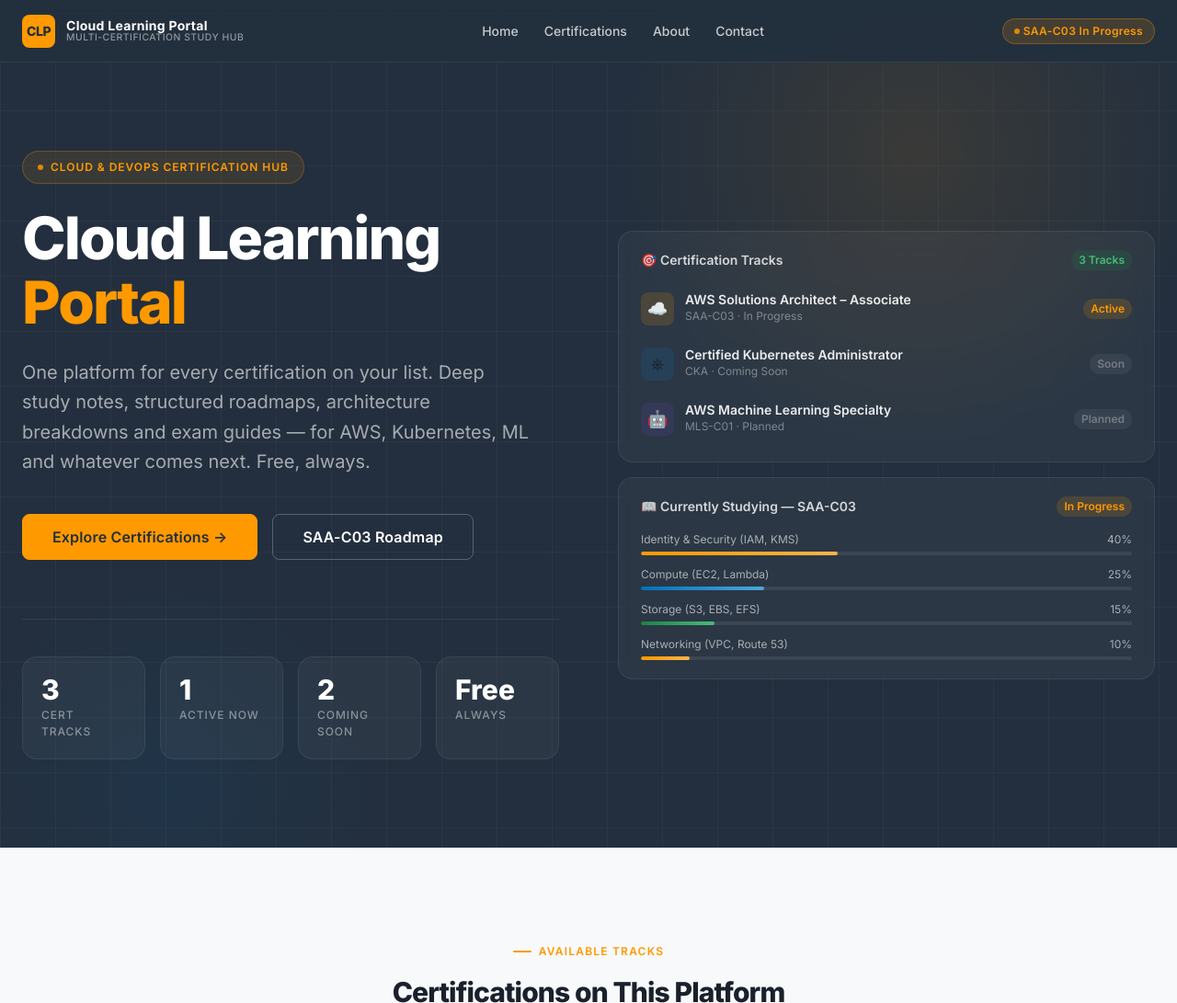
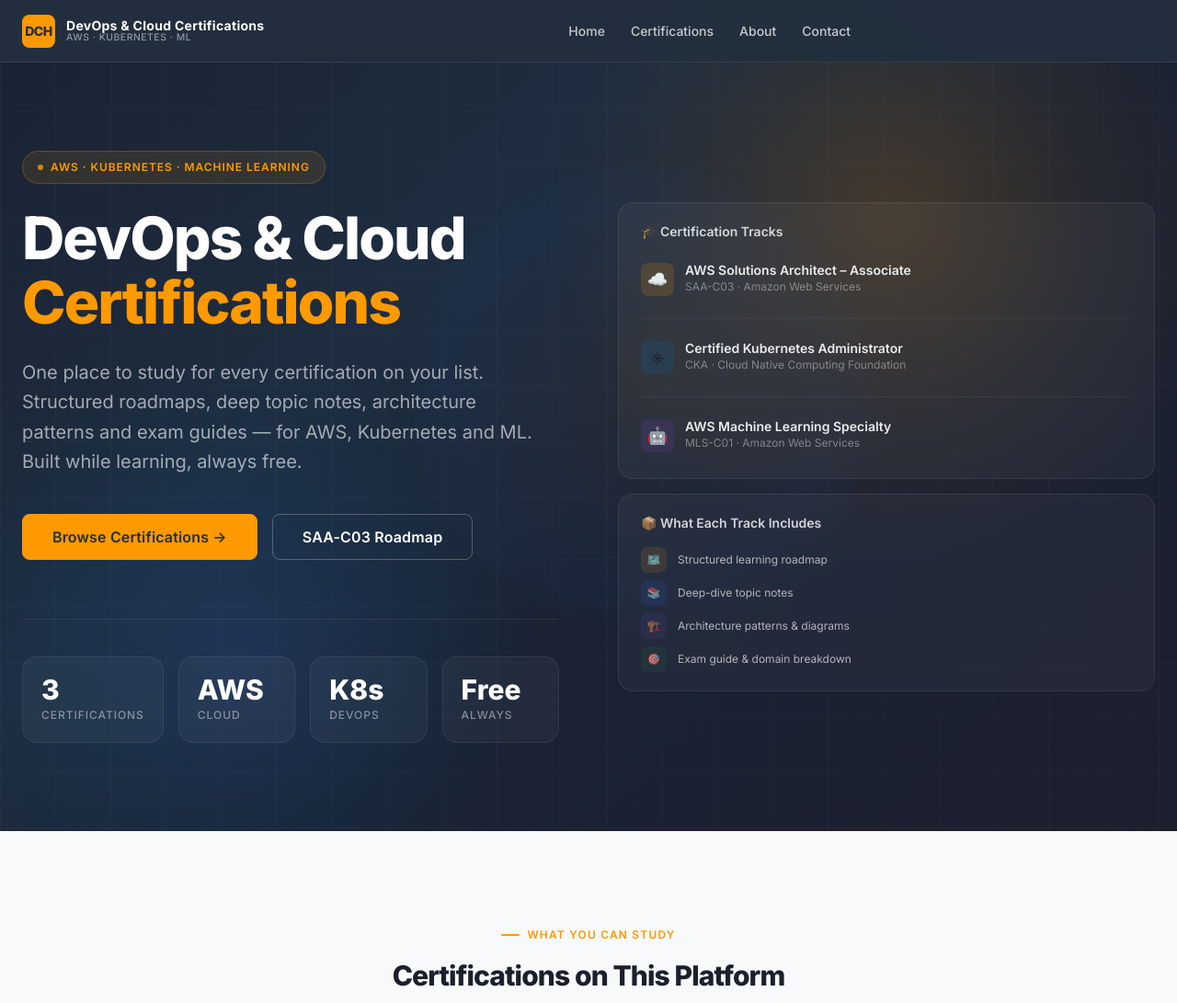
Before and after one commit to anilcloudsoftware-eng/aws-saa-c03, a plain HTML site: page index.html in a window 1280 px wide. Shown: the top 1091 px of the page at 92% size. Drawn offline with Linux system fonts and the light colour scheme.

Commit message:
rebrand: rename to DevOps & Cloud Certifications Hub, remove all status labels - Renamed portal: Cloud Learning Portal -> DevOps & Cloud Certifications Hub (DCH) - Updated logo icon CLP -> DCH, tagline -> AWS · Kubernetes · ML - Updated page title and meta description - Removed SAA-C03 In Progress badge from navbar - Replaced hero right panels (progress bars + status) with clean cert list + what-you-get panel - Hero stats: removed Active Now / Coming Soon counts, replaced with AWS / K8s / Free - Hero eyebrow: now shows AWS · Kubernetes · Machine Learning - Removed all status badges from cert cards (Active, Coming Soon, Planned) - Removed all progress bars and percentages from cert cards - CKA and ML card buttons: View Details (no status implied) - Hero background: orange+blue dual radial glow on dark gradient - Updated footer brand name and cert links (no status badges) - Updated roadmap.html navbar and footer to match new brand

```diff
--- a/index.html
+++ b/index.html
@@ -3,8 +3,8 @@
 <head>
   <meta charset="UTF-8" />
   <meta name="viewport" content="width=device-width, initial-scale=1.0" />
-  <meta name="description" content="Cloud Learning Portal — study notes, roadmaps and exam guides for AWS, Kubernetes, ML and other cloud certifications." />
-  <title>Cloud Learning Portal — AWS · CKA · ML Certifications</title>
+  <meta name="description" content="DevOps & Cloud Certifications Hub — in-depth study notes, roadmaps and exam guides for AWS SAA-C03, Kubernetes CKA and AWS ML Specialty." />
+  <title>DevOps &amp; Cloud Certifications Hub — AWS · CKA · ML</title>
   <link rel="preconnect" href="https://fonts.googleapis.com" />
   <link rel="preconnect" href="https://fonts.gstatic.com" crossorigin />
   <link href="https://fonts.googleapis.com/css2?family=Inter:wght@400;500;600;700;800&display=swap" rel="stylesheet" />
@@ -14,7 +14,7 @@
   <style>
     /* ── Platform Hero ── */
     .platform-hero {
-      background: var(--color-aws-dark);
+      background: linear-gradient(135deg, #1a2233 0%, #1e2d40 35%, #1a2233 60%, #1c1f2e 100%);
       min-height: 100vh;
       display: flex;
       align-items: center;
@@ -25,21 +25,30 @@
     .platform-hero__bg-grid {
       position: absolute; inset: 0;
       background-image:
-        linear-gradient(rgba(255,255,255,0.03) 1px, transparent 1px),
-        linear-gradient(90deg, rgba(255,255,255,0.03) 1px, transparent 1px);
+        linear-gradient(rgba(255,255,255,0.025) 1px, transparent 1px),
+        linear-gradient(90deg, rgba(255,255,255,0.025) 1px, transparent 1px);
       background-size: 60px 60px;
       pointer-events: none;
     }
+    /* Orange glow — AWS side (right) */
     .platform-hero__glow {
-      position: absolute; top: -20%; right: -5%;
-      width: 700px; height: 700px;
-      background: radial-gradient(circle, rgba(255,153,0,0.1) 0%, transparent 65%);
+      position: absolute; top: -15%; right: -5%;
+      width: 750px; height: 750px;
+      background: radial-gradient(circle, rgba(255,153,0,0.18) 0%, rgba(255,153,0,0.06) 40%, transparent 70%);
       border-radius: 50%; pointer-events: none;
     }
+    /* Blue glow — CKA/DevOps side (left) */
     .platform-hero__glow-2 {
-      position: absolute; bottom: -20%; left: -5%;
+      position: absolute; bottom: -15%; left: -5%;
+      width: 650px; height: 650px;
+      background: radial-gradient(circle, rgba(50,108,229,0.16) 0%, rgba(0,115,187,0.07) 40%, transparent 70%);
+      border-radius: 50%; pointer-events: none;
+    }
+    /* Subtle centre blend so the two colours meet */
+    .platform-hero__glow-3 {
+      position: absolute; top: 20%; left: 35%;
       width: 500px; height: 500px;
-      background: radial-gradient(circle, rgba(0,115,187,0.08) 0%, transparent 65%);
+      background: radial-gradient(circle, rgba(255,153,0,0.04) 0%, rgba(50,108,229,0.04) 60%, transparent 80%);
       border-radius: 50%; pointer-events: none;
     }
     .platform-hero__inner {
@@ -187,11 +196,11 @@
   <!-- Navbar -->
   <header class="navbar" role="banner">
     <div class="navbar__inner">
-      <a href="index.html" class="navbar__logo" aria-label="Cloud Learning Portal home">
-        <div class="navbar__logo-icon" aria-hidden="true">CLP</div>
+      <a href="index.html" class="navbar__logo" aria-label="DevOps & Cloud Certifications Hub home">
+        <div class="navbar__logo-icon" aria-hidden="true">DCH</div>
         <div class="navbar__logo-text">
-          <span class="navbar__logo-name">Cloud Learning Portal</span>
-          <span class="navbar__logo-tagline">Multi-Certification Study Hub</span>
+          <span class="navbar__logo-name">DevOps &amp; Cloud Certifications</span>
+          <span class="navbar__logo-tagline">AWS · Kubernetes · ML</span>
         </div>
       </a>
       <nav class="navbar__nav" role="navigation" aria-label="Main navigation">
@@ -201,7 +210,6 @@
         <a href="contact.html"    class="navbar__link">Contact</a>
       </nav>
       <div class="navbar__actions">
-        <span class="navbar__badge">SAA-C03 In Progress</span>
         <button class="navbar__hamburger" aria-label="Toggle navigation" aria-expanded="false" aria-controls="mobile-menu">
           <span></span><span></span><span></span>
         </button>
@@ -213,9 +221,9 @@
   <div class="navbar__mobile-menu" id="mobile-menu" role="navigation" aria-label="Mobile navigation">
     <a href="index.html"      class="navbar__mobile-link">🏠 Home</a>
     <a href="#certifications" class="navbar__mobile-link">🎓 Certifications</a>
-    <a href="roadmap.html"    class="navbar__mobile-link">☁️ SAA-C03 Track</a>
-    <a href="#certifications" class="navbar__mobile-link">⎈ CKA — Coming Soon</a>
-    <a href="#certifications" class="navbar__mobile-link">🤖 AWS ML — Planned</a>
+    <a href="roadmap.html"    class="navbar__mobile-link">☁️ AWS SAA-C03</a>
+    <a href="#certifications" class="navbar__mobile-link">⎈ Kubernetes CKA</a>
+    <a href="#certifications" class="navbar__mobile-link">🤖 AWS ML Specialty</a>
     <a href="about.html"      class="navbar__mobile-link">ℹ️ About</a>
     <a href="contact.html"    class="navbar__mobile-link">✉️ Contact</a>
   </div>
@@ -229,42 +237,43 @@
       <div class="platform-hero__bg-grid" aria-hidden="true"></div>
       <div class="platform-hero__glow"   aria-hidden="true"></div>
       <div class="platform-hero__glow-2" aria-hidden="true"></div>
+      <div class="platform-hero__glow-3" aria-hidden="true"></div>
 
       <div class="platform-hero__inner">
         <!-- Left: copy -->
         <div class="platform-hero__left">
           <div class="platform-hero__eyebrow">
             <span class="platform-hero__eyebrow-dot" aria-hidden="true"></span>
-            Cloud &amp; DevOps Certification Hub
+            AWS · Kubernetes · Machine Learning
           </div>
 
           <h1 class="platform-hero__title" id="hero-heading">
-            Cloud Learning<br><span>Portal</span>
+            DevOps &amp; Cloud<br><span>Certifications</span>
           </h1>
 
           <p class="platform-hero__subtitle">
-            One platform for every certification on your list. Deep study notes, structured
-            roadmaps, architecture breakdowns and exam guides — for AWS, Kubernetes, ML and
-            whatever comes next. Free, always.
+            One place to study for every certification on your list. Structured roadmaps,
+            deep topic notes, architecture patterns and exam guides — for AWS, Kubernetes
+            and ML. Built while learning, always free.
           </p>
 
           <div class="platform-hero__actions">
-            <a href="#certifications" class="btn btn--primary btn--lg">Explore Certifications →</a>
+            <a href="#certifications" class="btn btn--primary btn--lg">Browse Certifications →</a>
             <a href="roadmap.html"    class="btn btn--ghost-light btn--lg">SAA-C03 Roadmap</a>
           </div>
 
           <div class="platform-stats stagger">
             <div class="platform-stat fade-in">
               <div class="platform-stat__number">3</div>
-              <div class="platform-stat__label">Cert Tracks</div>
+              <div class="platform-stat__label">Certifications</div>
             </div>
             <div class="platform-stat fade-in">
-              <div class="platform-stat__number">1</div>
-              <div class="platform-stat__label">Active Now</div>
+              <div class="platform-stat__number">AWS</div>
+              <div class="platform-stat__label">Cloud</div>
             </div>
             <div class="platform-stat fade-in">
-              <div class="platform-stat__number">2</div>
-              <div class="platform-stat__label">Coming Soon</div>
+              <div class="platform-stat__number">K8s</div>
+              <div class="platform-stat__label">DevOps</div>
             </div>
             <div class="platform-stat fade-in">
               <div class="platform-stat__number">Free</div>
@@ -273,65 +282,67 @@
           </div>
         </div><!-- /left -->
 
-        <!-- Right: visual panels -->
+        <!-- Right: clean cert overview panel -->
         <div class="platform-hero__right" style="display:flex;flex-direction:column;gap:var(--space-4);">
 
-          <!-- Certification path panel (primary) -->
           <div class="hero__panel fade-in">
             <div class="hero__panel-header">
-              <span class="hero__panel-title">🎯 Certification Tracks</span>
-              <span class="hero__panel-badge hero__panel-badge--green">3 Tracks</span>
+              <span class="hero__panel-title">🎓 Certification Tracks</span>
             </div>
-            <div style="display:flex;flex-direction:column;gap:var(--space-2);">
+            <div style="display:flex;flex-direction:column;gap:var(--space-3);">
+
               <div class="hero__cert-item">
                 <div class="hero__cert-icon hero__cert-icon--orange">☁️</div>
                 <div class="hero__cert-info">
                   <div class="hero__cert-name">AWS Solutions Architect – Associate</div>
-                  <div class="hero__cert-meta">SAA-C03 · In Progress</div>
+                  <div class="hero__cert-meta">SAA-C03 · Amazon Web Services</div>
                 </div>
-                <span class="hero__cert-status hero__cert-status--active">Active</span>
               </div>
+
+              <div style="height:1px;background:rgba(255,255,255,0.06);margin:var(--space-1) 0;"></div>
+
               <div class="hero__cert-item">
                 <div class="hero__cert-icon hero__cert-icon--blue">⎈</div>
                 <div class="hero__cert-info">
                   <div class="hero__cert-name">Certified Kubernetes Administrator</div>
-                  <div class="hero__cert-meta">CKA · Coming Soon</div>
+                  <div class="hero__cert-meta">CKA · Cloud Native Computing Foundation</div>
                 </div>
-                <span class="hero__cert-status hero__cert-status--locked">Soon</span>
               </div>
+
+              <div style="height:1px;background:rgba(255,255,255,0.06);margin:var(--space-1) 0;"></div>
+
               <div class="hero__cert-item">
-                <div class="hero__cert-icon" style="background:rgba(107,70,193,0.15);">🤖</div>
+                <div class="hero__cert-icon" style="background:rgba(107,70,193,0.18);">🤖</div>
                 <div class="hero__cert-info">
                   <div class="hero__cert-name">AWS Machine Learning Specialty</div>
-                  <div class="hero__cert-meta">MLS-C01 · Planned</div>
+                  <div class="hero__cert-meta">MLS-C01 · Amazon Web Services</div>
                 </div>
-                <span class="hero__cert-status hero__cert-status--locked">Planned</span>
               </div>
+
             </div>
           </div>
 
-          <!-- SAA-C03 active study progress (secondary — shows what's live now) -->
+          <!-- What you get panel -->
           <div class="hero__panel fade-in">
             <div class="hero__panel-header">
-              <span class="hero__panel-title">📖 Currently Studying — SAA-C03</span>
-              <span class="hero__panel-badge">In Progress</span>
+              <span class="hero__panel-title">📦 What Each Track Includes</span>
             </div>
-            <div class="hero__progress-list">
-              <div class="hero__progress-item">
-                <div class="hero__progress-label"><span>Identity &amp; Security (IAM, KMS)</span><span>40%</span></div>
-                <div class="hero__progress-bar"><div class="hero__progress-fill" data-width="40" style="width:0%"></div></div>
+            <div style="display:flex;flex-direction:column;gap:var(--space-2);">
+              <div style="display:flex;align-items:center;gap:var(--space-3);font-size:var(--text-xs);color:rgba(255,255,255,0.65);">
+                <span style="width:28px;height:28px;border-radius:var(--radius-md);background:rgba(255,153,0,0.12);display:flex;align-items:center;justify-content:center;flex-shrink:0;">🗺️</span>
+                Structured learning roadmap
               </div>
-              <div class="hero__progress-item">
-                <div class="hero__progress-label"><span>Compute (EC2, Lambda)</span><span>25%</span></div>
-                <div class="hero__progress-bar"><div class="hero__progress-fill hero__progress-fill--blue" data-width="25" style="width:0%"></div></div>
+              <div style="display:flex;align-items:center;gap:var(--space-3);font-size:var(--text-xs);color:rgba(255,255,255,0.65);">
+                <span style="width:28px;height:28px;border-radius:var(--radius-md);background:rgba(50,108,229,0.12);display:flex;align-items:center;justify-content:center;flex-shrink:0;">📚</span>
+                Deep-dive topic notes
               </div>
-              <div class="hero__progress-item">
-                <div class="hero__progress-label"><span>Storage (S3, EBS, EFS)</span><span>15%</span></div>
-                <div class="hero__progress-bar"><div class="hero__progress-fill hero__progress-fill--green" data-width="15" style="width:0%"></div></div>
+              <div style="display:flex;align-items:center;gap:var(--space-3);font-size:var(--text-xs);color:rgba(255,255,255,0.65);">
+                <span style="width:28px;height:28px;border-radius:var(--radius-md);background:rgba(107,70,193,0.12);display:flex;align-items:center;justify-content:center;flex-shrink:0;">🏗️</span>
+                Architecture patterns &amp; diagrams
               </div>
-              <div class="hero__progress-item">
-                <div class="hero__progress-label"><span>Networking (VPC, Route 53)</span><span>10%</span></div>
-                <div class="hero__progress-bar"><div class="hero__progress-fill" data-width="10" style="width:0%"></div></div>
+              <div style="display:flex;align-items:center;gap:var(--space-3);font-size:var(--text-xs);color:rgba(255,255,255,0.65);">
+                <span style="width:28px;height:28px;border-radius:var(--radius-md);background:rgba(29,131,72,0.12);display:flex;align-items:center;justify-content:center;flex-shrink:0;">🎯</span>
+                Exam guide &amp; domain breakdown
               </div>
             </div>
           </div>
@@ -346,21 +357,20 @@
     <section class="section section--alt" id="certifications" aria-labelledby="certs-heading">
       <div class="container">
         <div class="section-header section-header--centered fade-in">
-          <p class="section-label">Available Tracks</p>
+          <p class="section-label">What You Can Study</p>
           <h2 class="section-title" id="certs-heading">Certifications on This Platform</h2>
           <p class="section-subtitle">
-            Each certification gets its own dedicated track — roadmap, topic deep-dives,
-            architecture patterns and exam strategy. Tracks open as they're built.
+            Each certification gets its own dedicated track — roadmap, deep-dive notes,
+            architecture patterns and exam strategy.
           </p>
         </div>
 
         <div class="cert-grid stagger">
 
-          <!-- AWS SAA-C03 — Active -->
+          <!-- AWS SAA-C03 -->
           <article class="cert-card fade-in" aria-label="AWS Solutions Architect Associate">
             <div class="cert-card__header">
               <div class="cert-card__icon cert-card__icon--aws">☁️</div>
-              <span class="cert-card__badge cert-card__badge--active">● Active</span>
             </div>
             <div class="cert-card__body">
               <div>
@@ -383,21 +393,15 @@
                 <span class="cert-card__topic">+10 more</span>
               </div>
             </div>
-            <div class="cert-card__footer">
-              <span class="cert-card__progress-label">Progress</span>
-              <div class="cert-card__progress-bar">
-                <div class="cert-card__progress-fill" style="width:22%"></div>
-              </div>
-              <span style="font-size:var(--text-xs);color:var(--color-text-muted);font-weight:var(--font-semibold);">22%</span>
-              <a href="services/iam.html" class="btn btn--primary btn--sm">Start →</a>
+            <div class="cert-card__footer" style="justify-content:flex-end;">
+              <a href="roadmap.html" class="btn btn--primary btn--sm">View Roadmap →</a>
             </div>
           </article>
 
-          <!-- CKA — Coming Soon -->
+          <!-- CKA -->
           <article class="cert-card fade-in" aria-label="Certified Kubernetes Administrator">
             <div class="cert-card__header">
               <div class="cert-card__icon cert-card__icon--k8s">⎈</div>
-              <span class="cert-card__badge cert-card__badge--soon">Coming Soon</span>
             </div>
             <div class="cert-card__body">
               <div>
@@ -418,21 +422,15 @@
                 <span class="cert-card__topic">Troubleshooting</span>
               </div>
             </div>
-            <div class="cert-card__footer">
-              <span class="cert-card__progress-label">Progress</span>
-              <div class="cert-card__progress-bar">
-                <div class="cert-card__progress-fill cert-card__progress-fill--blue" style="width:0%"></div>
-              </div>
-              <span style="font-size:var(--text-xs);color:var(--color-text-muted);font-weight:var(--font-semibold);">0%</span>
-              <span class="btn btn--coming-soon btn--sm">Not yet open</span>
+            <div class="cert-card__footer" style="justify-content:flex-end;">
+              <a href="#certifications" class="btn btn--outline-blue btn--sm">View Details</a>
             </div>
           </article>
 
-          <!-- AWS ML Specialty — Planned -->
+          <!-- AWS ML Specialty -->
           <article class="cert-card fade-in" aria-label="AWS Machine Learning Specialty">
             <div class="cert-card__header">
               <div class="cert-card__icon cert-card__icon--ml">🤖</div>
-              <span class="cert-card__badge cert-card__badge--planned">Planned</span>
             </div>
             <div class="cert-card__body">
               <div>
@@ -452,13 +450,8 @@
                 <span class="cert-card__topic">MLOps</span>
               </div>
             </div>
-            <div class="cert-card__footer">
-              <span class="cert-card__progress-label">Progress</span>
-              <div class="cert-card__progress-bar">
-                <div class="cert-card__progress-fill cert-card__progress-fill--purple" style="width:0%"></div>
-              </div>
-              <span style="font-size:var(--text-xs);color:var(--color-text-muted);font-weight:var(--font-semibold);">0%</span>
-              <span class="btn btn--coming-soon btn--sm">Not yet open</span>
+            <div class="cert-card__footer" style="justify-content:flex-end;">
+              <a href="#certifications" class="btn btn--ghost btn--sm">View Details</a>
             </div>
           </article>
 
@@ -548,13 +541,13 @@
 
           <!-- Brand -->
           <div class="footer__brand">
-            <a href="index.html" class="footer__brand-logo" aria-label="Cloud Learning Portal home">
-              <div class="footer__brand-icon" aria-hidden="true">CLP</div>
-              <span class="footer__brand-name">Cloud Learning Portal</span>
+            <a href="index.html" class="footer__brand-logo" aria-label="DevOps & Cloud Certifications Hub home">
+              <div class="footer__brand-icon" aria-hidden="true">DCH</div>
+              <span class="footer__brand-name">DevOps &amp; Cloud Certifications</span>
             </a>
             <p class="footer__brand-desc">
-              A self-hosted, multi-certification study platform covering AWS, Kubernetes,
-              ML and more. Built for learners, by a learner. Free forever.
+              A self-hosted, multi-certification study platform covering AWS, Kubernetes
+              and ML. Built while learning, free forever.
             </p>
             <div class="footer__social">
               <a href="#" class="footer__social-link" aria-label="GitHub">🐙</a>
@@ -567,9 +560,9 @@
           <div>
             <div class="footer__col-title">Certifications</div>
             <ul class="footer__links">
-              <li><a href="roadmap.html"      class="footer__link">☁️ AWS SAA-C03 <span class="badge badge--orange" style="margin-left:4px;">Active</span></a></li>
-              <li><a href="#certifications"   class="footer__link">⎈ CKA <span class="badge badge--blue" style="margin-left:4px;">Soon</span></a></li>
-              <li><a href="#certifications"   class="footer__link">🤖 AWS ML Specialty <span class="badge badge--gray" style="margin-left:4px;">Planned</span></a></li>
+              <li><a href="roadmap.html"    class="footer__link">☁️ AWS SAA-C03</a></li>
+              <li><a href="#certifications" class="footer__link">⎈ Kubernetes CKA</a></li>
+              <li><a href="#certifications" class="footer__link">🤖 AWS ML Specialty</a></li>
             </ul>
           </div>
 
@@ -607,7 +600,7 @@
       </p>
       <div class="footer__bottom">
         <div class="footer__bottom-inner">
-          <p class="footer__copy">© <span id="footer-year"></span> Cloud Learning Portal — Free &amp; Open Source</p>
+          <p class="footer__copy">© <span id="footer-year"></span> DevOps &amp; Cloud Certifications Hub — Free &amp; Open Source</p>
           <nav class="footer__legal" aria-label="Legal links">
             <a href="#" class="footer__legal-link">Privacy</a>
             <a href="#" class="footer__legal-link">Disclaimer</a>
```
Also changed, not shown: roadmap.html (+7 -7 lines).
